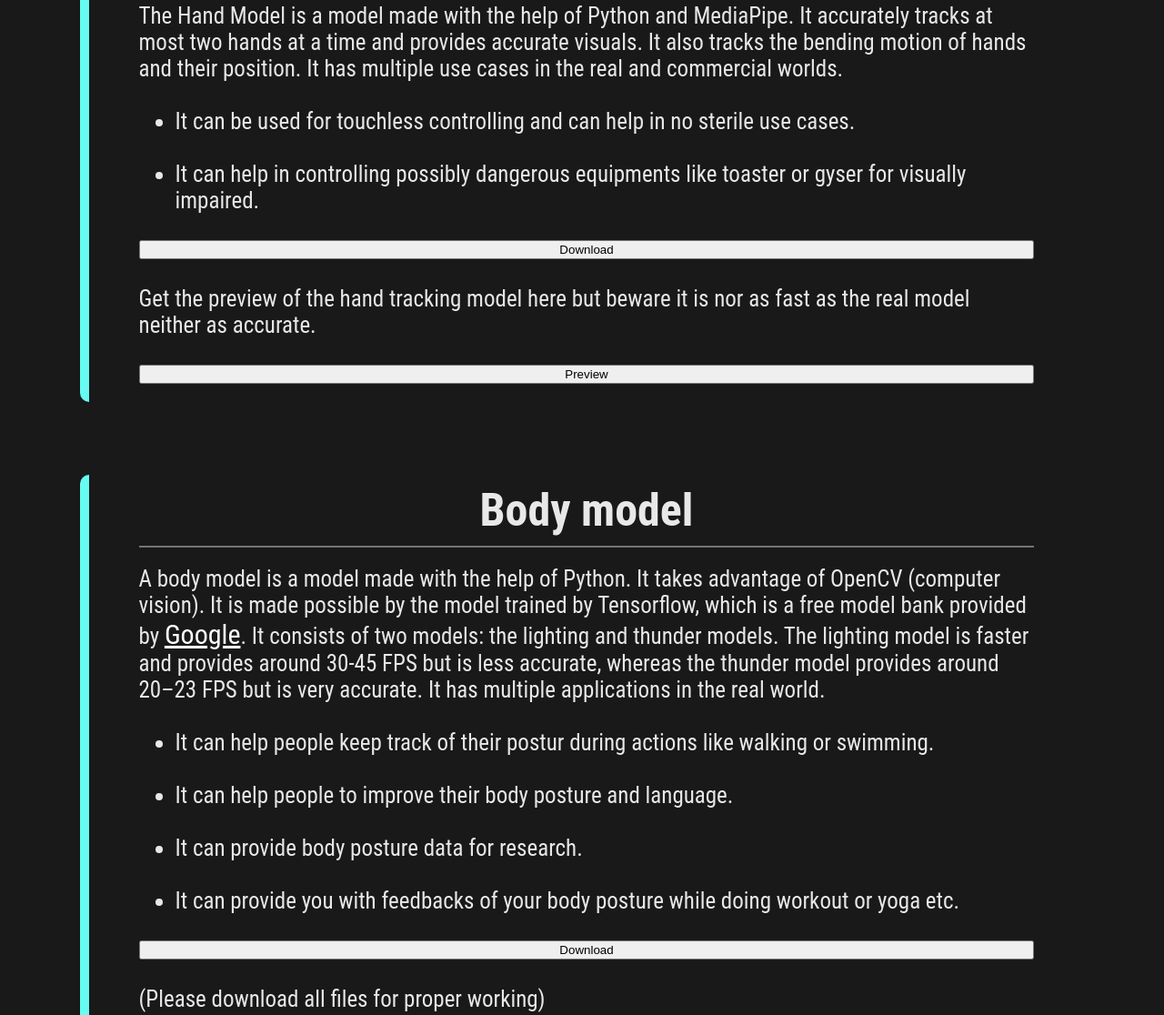
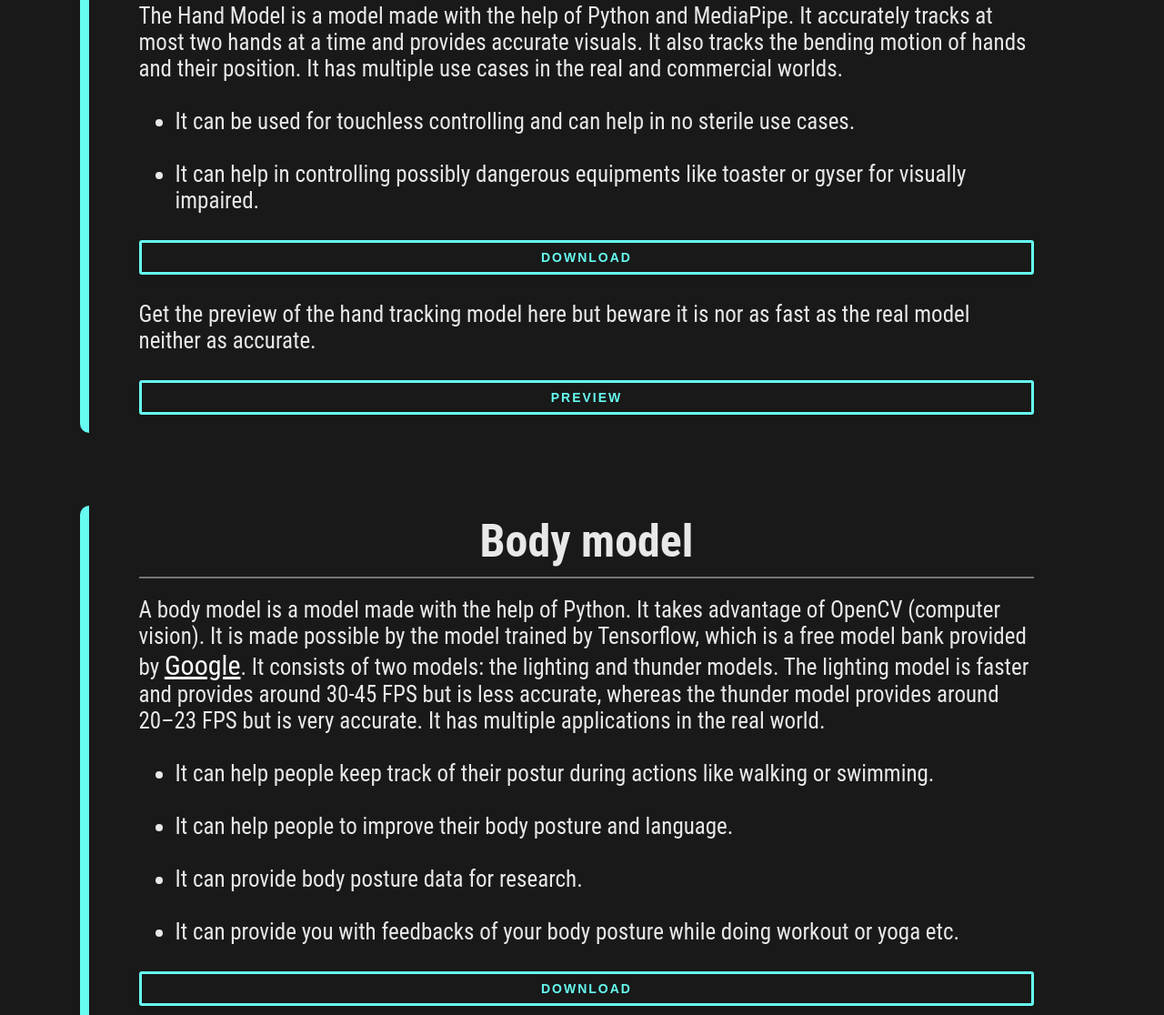
Before and after one commit to Aadit-Garg/Cyber-Scape, a plain HTML site: page sub_pages/model.html in a window 1280 px wide. Shown: the part 269-1385 px from the top of the page at 91% size. Drawn offline with Linux system fonts and the light colour scheme.

Commit message:
Update model.html

```diff
--- a/sub_pages/model.html
+++ b/sub_pages/model.html
@@ -36,14 +36,14 @@
 					</ul>
 					<br />
 
-					<button onclick="window.location.href='https://www.mediafire.com/folder/o1gvv6pjuukcx/handmodel';" class="borderman btn-border">Download</button>
+					<button onclick="window.location.href='https://www.mediafire.com/folder/o1gvv6pjuukcx/handmodel';" class="angled-gradient-button">Download</button>
 					<br />
 					<p>
 						Get the preview of the hand tracking model here but beware it is nor
 						as fast as the real model neither as accurate.
 					</p>
 					<br />
-					<button onclick="window.location.href='https://mrneutron199.github.io/handpose/';" class="borderman btn-border">Preview</button>
+					<button onclick="window.location.href='https://mrneutron199.github.io/handpose/';" class="angled-gradient-button">Preview</button>
 
 				</div>
 			</div>
@@ -77,7 +77,7 @@ A body model is a model made with the help of Python. It takes advantage of Open
 					</ul>
 					<br />
 
-					<button onclick="window.location.href='https://www.mediafire.com/folder/xwlk14k0x2brz/bodymodel';" class="borderman btn-border">Download</button>
+					<button onclick="window.location.href='https://www.mediafire.com/folder/xwlk14k0x2brz/bodymodel';" class="angled-gradient-button">Download</button>
 					<br />
 					<p>(Please download all files for proper working)</p>
 				</div>
```
